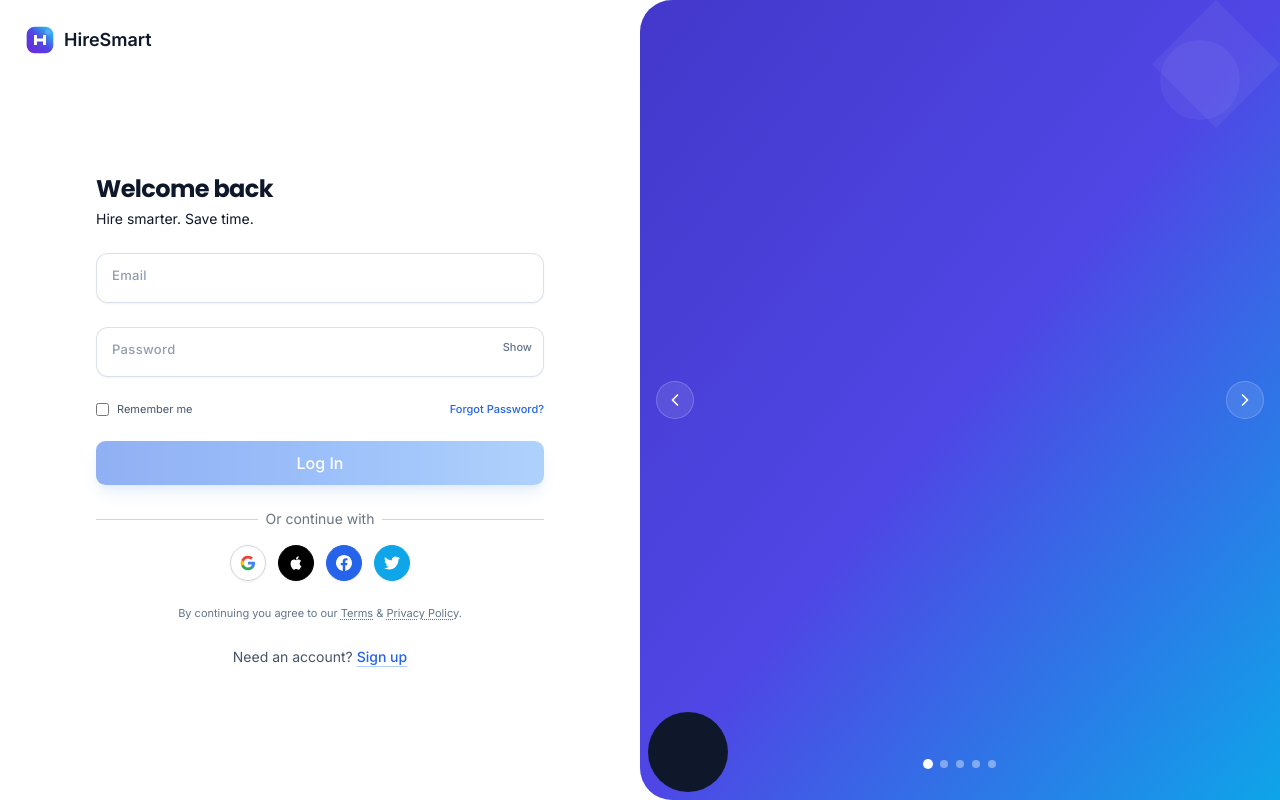
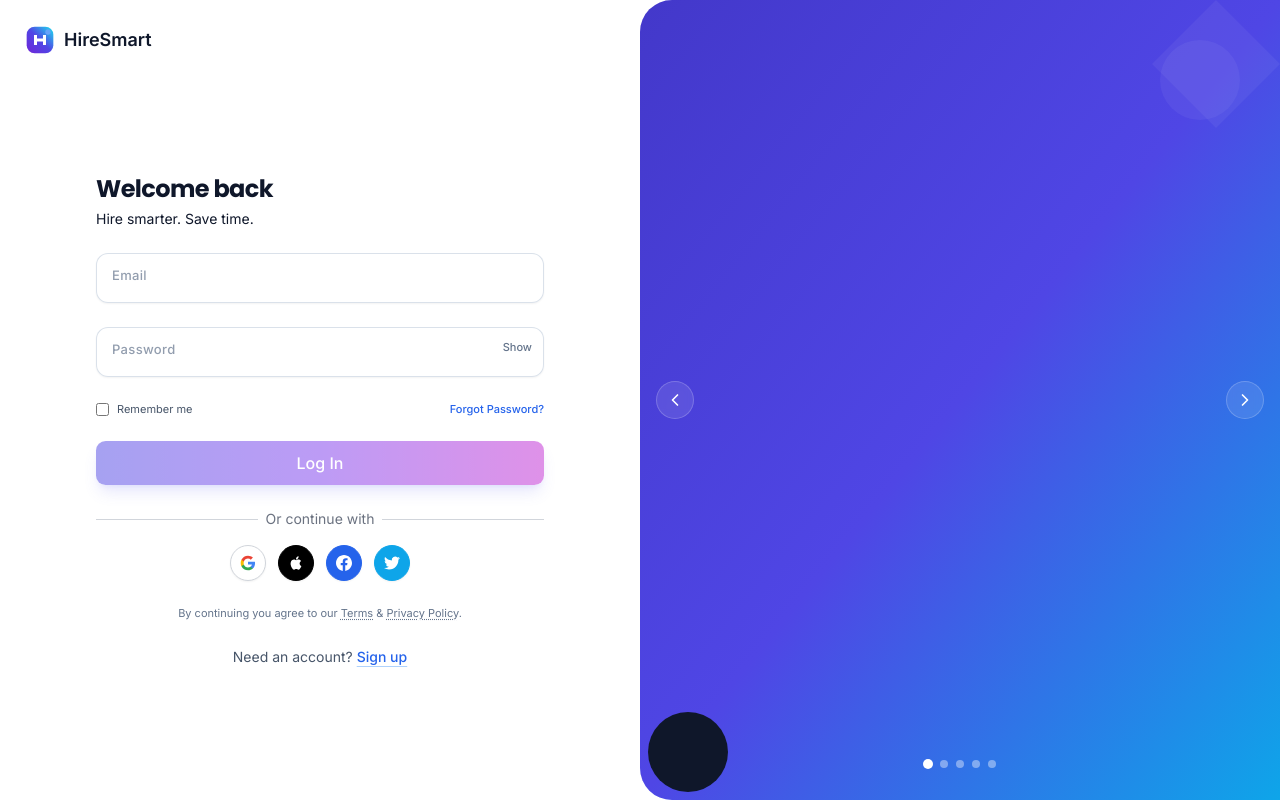
Before and after one commit to krishang2205/HireSmart, a React (Vite) app: page /auth/login in a window 1280 px wide. Built offline with nearby package versions, Linux system fonts and the light colour scheme.

Commit message:
style(ui): update button component to use indigo theme instead of blue

```diff
--- a/src/components/ui/button.tsx
+++ b/src/components/ui/button.tsx
@@ -22,11 +22,11 @@ export const Button: React.FC<ButtonProps> = ({
 		md: 'text-base',
 		lg: 'text-lg py-3 px-6',
 	};
-	const variants: Record<string,string> = {
-		default: 'bg-blue-600 text-white hover:bg-blue-700 shadow-sm',
+	const variants: Record<string, string> = {
+		default: 'bg-indigo-600 text-white hover:bg-indigo-700 shadow-sm',
 		outline: 'border border-slate-300/70 text-slate-700 bg-white hover:bg-slate-50 shadow-sm',
-		hero: 'bg-blue-600 text-white hover:bg-blue-700 shadow-lg shadow-blue-500/30',
-		gradient: 'text-white bg-gradient-to-r from-blue-600 via-blue-500 to-blue-400 hover:from-blue-600 hover:via-blue-500 hover:to-blue-400 shadow-[0_8px_28px_-8px_rgba(37,99,235,0.55)]',
+		hero: 'bg-indigo-600 text-white hover:bg-indigo-700 shadow-lg shadow-indigo-500/30',
+		gradient: 'text-white bg-gradient-to-r from-indigo-600 via-violet-600 to-fuchsia-600 hover:from-indigo-600 hover:via-violet-600 hover:to-fuchsia-600 shadow-lg shadow-indigo-500/30',
 	};
 
 	const classes = `${baseStyles} ${sizeStyles[size] || ''} ${variants[variant] || ''} ${className}`;
```
